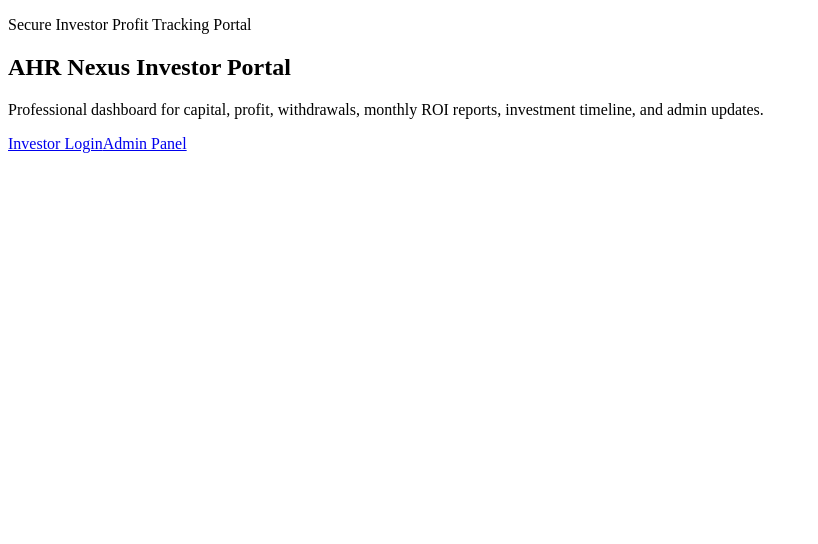
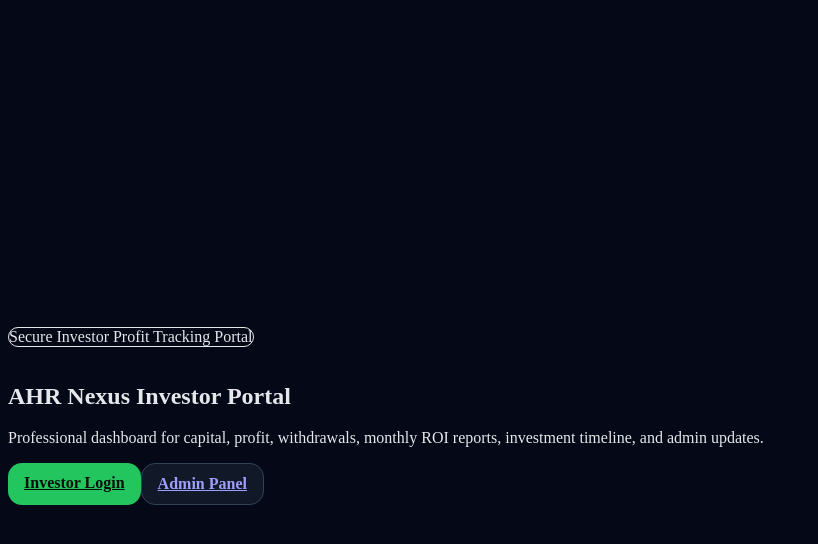
Before and after one commit to Habibktk/ahr-nexus-investor-portal, a Next.js app: page / in a window 1280 px wide. Shown: the top 544 px of the page, without its empty margins (0-818 px from the left). Built offline with nearby package versions, Linux system fonts and the light colour scheme.

Commit message:
Add files via upload

```diff
--- /dev/null
+++ b/app/globals.css
@@ -0,0 +1,4 @@
+@tailwind base;
+@tailwind components;
+@tailwind utilities;
+:root{color-scheme:dark} body{background:#050816;color:#e5e7eb}.glass{background:rgba(15,23,42,.72);border:1px solid rgba(148,163,184,.18);box-shadow:0 20px 50px rgba(0,0,0,.35)}.input{width:100%;border-radius:14px;background:#0f172a;border:1px solid #334155;padding:12px 14px;color:white}.btn{border-radius:14px;background:#22c55e;color:#04110a;padding:11px 16px;font-weight:700}.btn-dark{border-radius:14px;background:#111827;border:1px solid #334155;padding:11px 16px;font-weight:700}.table th{color:#94a3b8;text-align:left;font-size:12px;text-transform:uppercase}.table td,.table th{padding:12px;border-bottom:1px solid rgba(148,163,184,.14)}
--- /dev/null
+++ b/app/layout.tsx
@@ -0,0 +1,3 @@
+import './globals.css'; import type { Metadata } from 'next';
+export const metadata: Metadata = { title:'AHR Nexus Investor Portal', description:'Secure Investor Profit Tracking Portal' }
+export default function RootLayout({children}:{children:React.ReactNode}){return <html lang="en"><body className="font-sans">{children}</body></html>}
```
